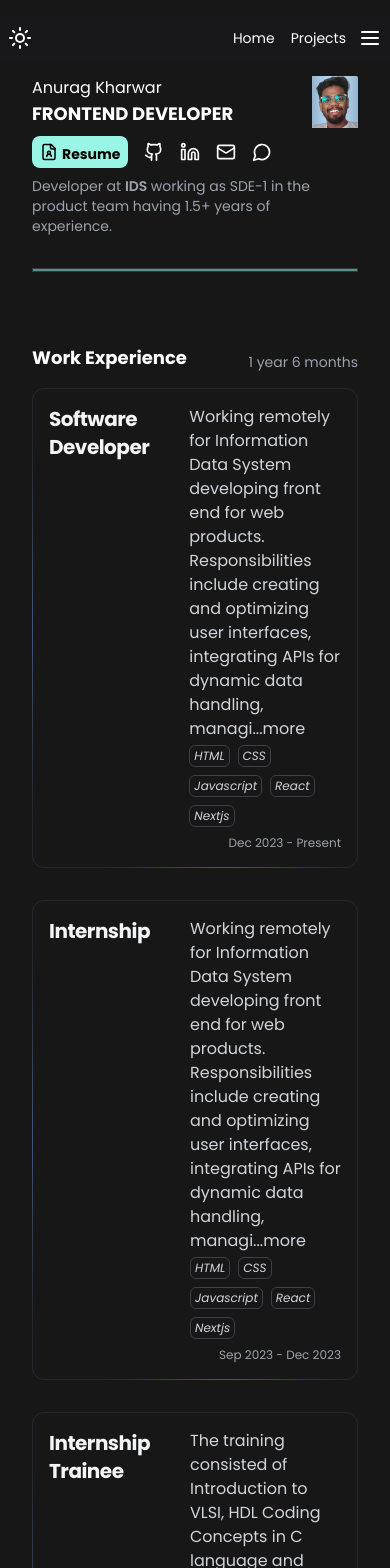
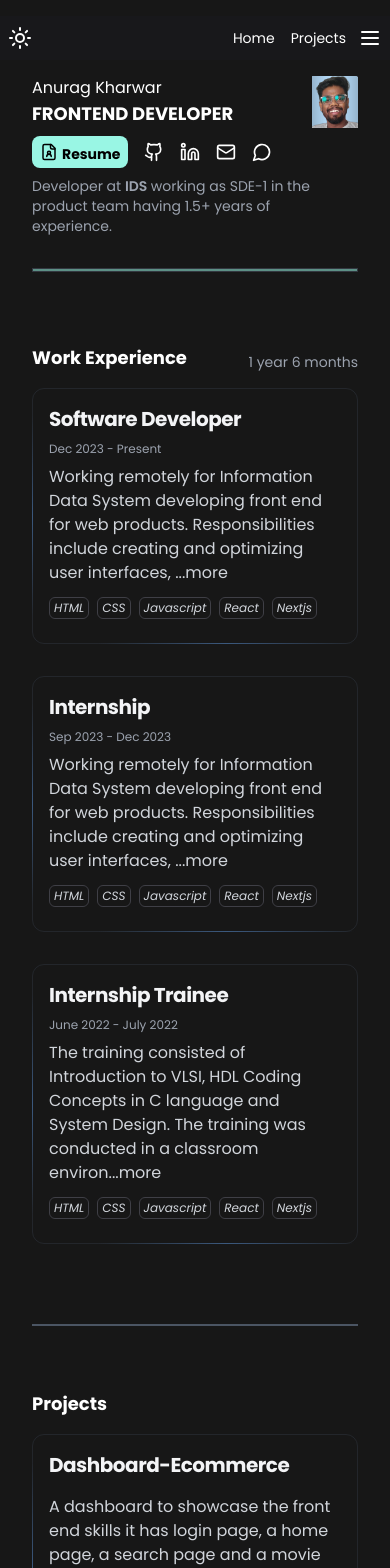
Before and after one commit to AnuragKharwar/anuragkharwar_next, a Next.js app: page / in a window 390 px wide. Shown: the top 1568 px of the page. Built offline with nearby package versions, Linux system fonts and the light colour scheme.

Commit message:
fix exp card

```diff
--- a/components/Experience/ExperienceCard.js
+++ b/components/Experience/ExperienceCard.js
@@ -51,14 +51,17 @@ export default function ProjectCard({
         </motion.div> */}
         <div className=" flex flex-col items-start   dark:border-gray-800 rounded p-4 relative">
           {/* */}
-          <div className="flex w-full items-start gap-10">
+          <div className="flex flex-col lg:flex-row w-full items-start gap-2 lg:gap-10">
             <h4 className="text-xl font-bold tracking-tight text-gray-900 dark:text-gray-100 ">
               {title}
             </h4>
+            <p className="text-gray-500 dark:text-gray-400 text-xs lg:ml-auto lg:hidden   ">
+              {duration}
+            </p>
 
-            <div>
+            <div className="gap-2 flex flex-col">
               <p className="leading-6  text-gray-700 dark:text-gray-300">
-                {description.slice(0, 200)}...<span>more</span>
+                {description.slice(0, 150)}...<span>more</span>
               </p>
               <div className=" flex md:flex-row flex-wrap mt-1 ">
                 {technologies?.map((tag, idx) => (
@@ -69,7 +72,7 @@ export default function ProjectCard({
                     {tag}
                   </p>
                 ))}
-                <p className="text-gray-500 dark:text-gray-400 text-xs ml-auto   ">
+                <p className="text-gray-500 dark:text-gray-400 text-xs lg:ml-auto lg:block hidden  ">
                   {duration}
                 </p>
               </div>
```
